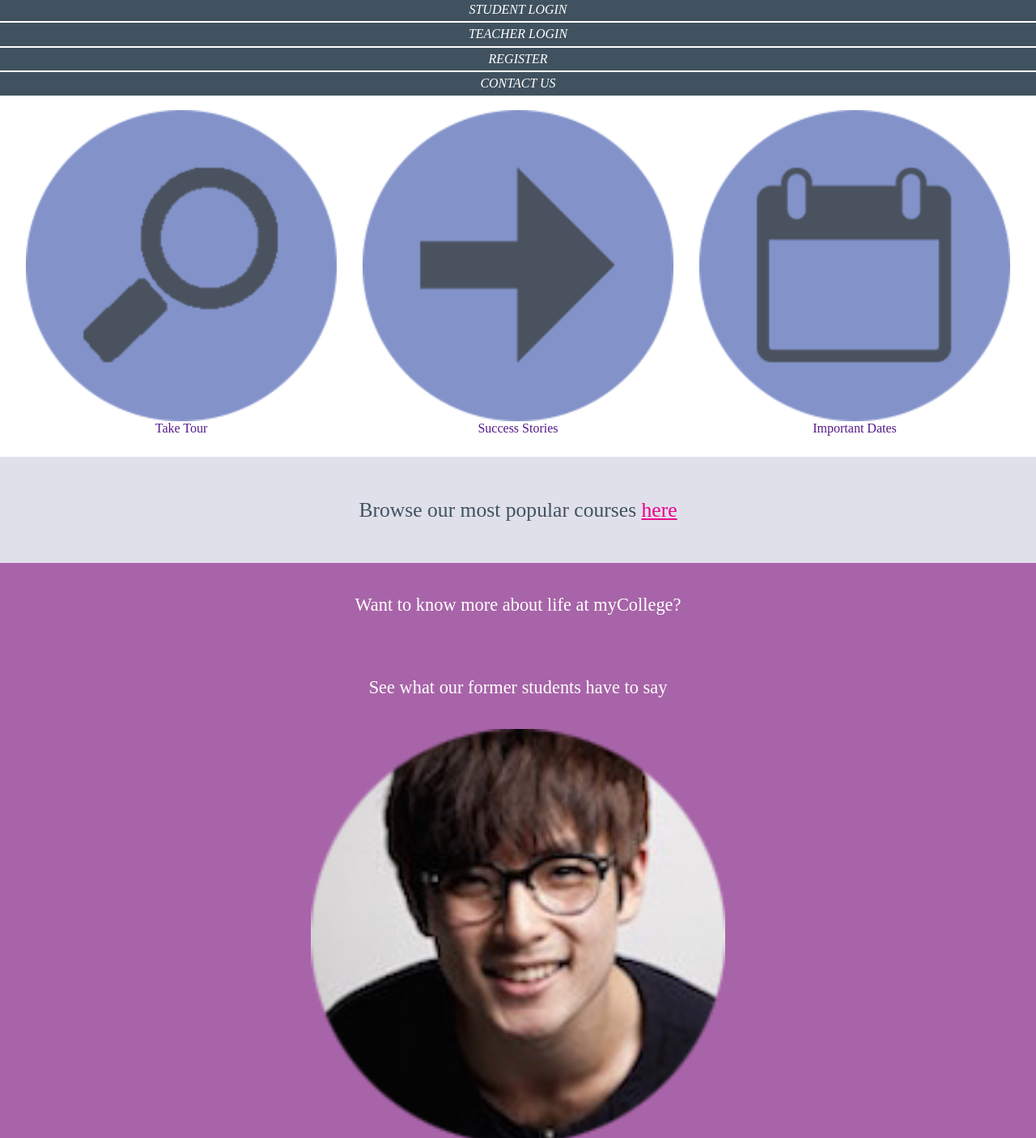
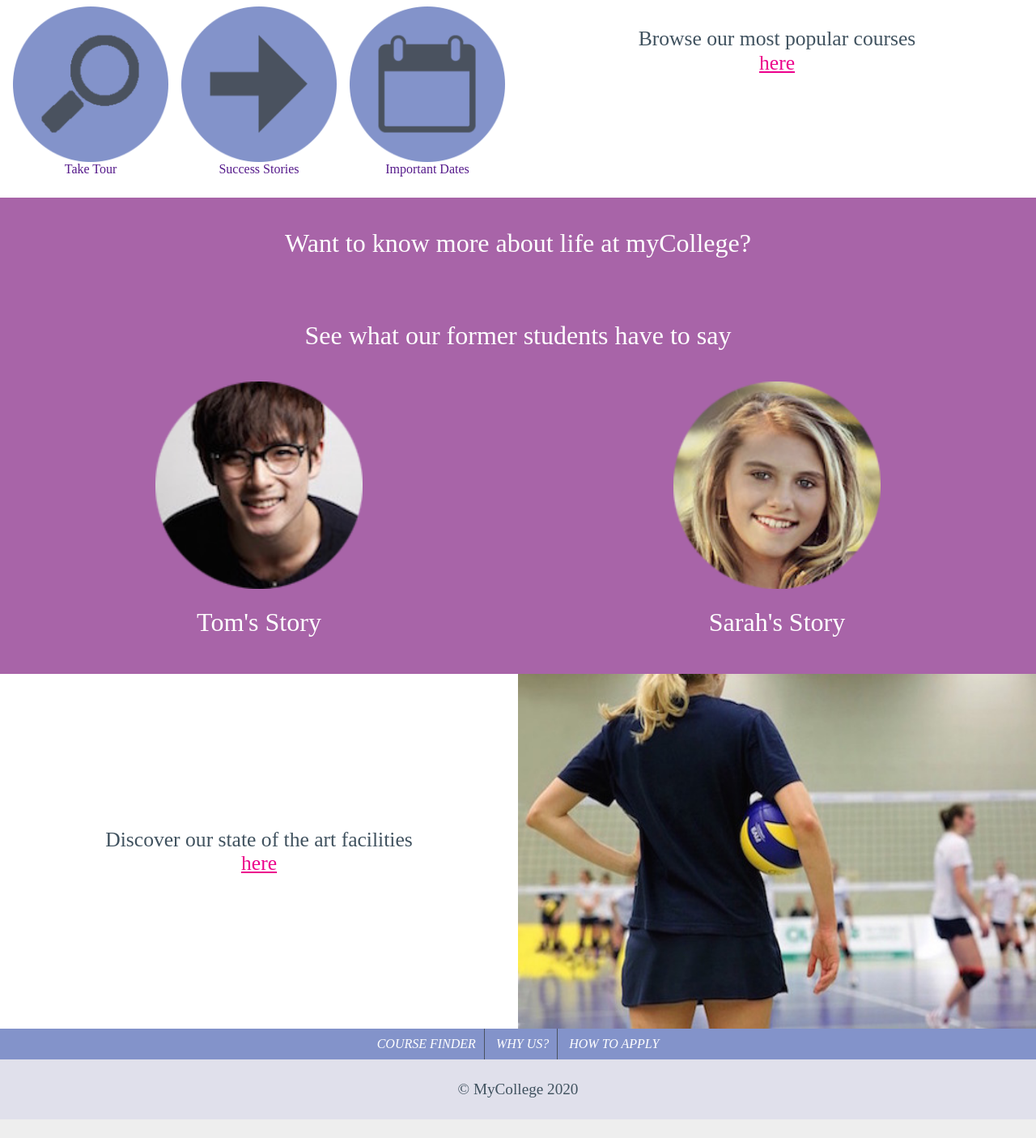
Before and after one commit to delphinedara/my-college, a plain HTML site: page index.html in a window 1280 px wide. Shown: the part 978-2383 px from the top of the page at 81% size. After the commit the page ends 2360 px from the top, so only its background shows below. Drawn offline with Linux system fonts and the light colour scheme.

Commit message:
added tablet styling

```diff
--- a/css/style.css
+++ b/css/style.css
@@ -151,3 +151,123 @@ footer p {
     padding-bottom: 2%;
     background: white;
 }
+
+/*-----DEVICES >600PX ----*/
+@media screen and (min-width: 600px){
+
+/*TOP MENU */
+
+header ul{
+    position: absolute;
+    top: 8%;
+    text-align: center;
+    background: white;
+}
+
+header li, header li a {
+    display: inline-block;
+    background-color: transparent;
+    border-bottom: none;
+    color: #4a525f;
+    padding: 5px;
+
+}
+
+header li{
+    border-right:1px solid #4a525f ;
+}
+
+header li:last-child {
+    border-right: none;
+}
+
+header li:hover, header li a:hover {
+    background-color: #d8cccc;
+}
+/*TOP MENU END */
+
+header p{
+    bottom: 40%;
+    font-size: 2em;
+}
+
+#apply-btn {
+    bottom: 30%;
+}
+
+.row1-1{
+    width: 50%;
+    margin-top: 2%;
+}
+.row1-2 {
+    display: flex;
+    width: 50%;
+    justify-content: center;
+    align-items: center;
+    background: white;
+}
+
+.row1-2 p{
+    max-width: 60%;
+
+}
+
+.row2 p{
+    font-size: 2em;
+}
+.sarah, .tom {
+    width: 50%;
+    float: left;
+    padding-bottom: 2%;
+}
+
+.row3{
+    display: flex;
+}
+
+.row3-left{
+    display: flex;
+    flex: 1;
+    justify-content: center;
+    align-items: center;
+    background: white;
+}
+
+.row3-left p{
+    max-width: 60%;
+}
+
+.row3-right {
+    flex: 1;
+}
+
+/*FOOTER MENU */
+footer ul{
+    text-align: center;
+    background: #8393ca;
+    margin: 0;
+}
+
+footer li, footer li a {
+    display: inline-block;
+    background-color: transparent;
+    border-bottom: none;
+    padding:5px;
+}
+
+footer li {
+    border-right: 1px solid #4a525f;
+}
+footer li:last-child {
+    border-right: none;
+}
+
+footer li:hover, footer li a:hover{
+    background-color: #3e486a;
+}
+footer p{
+    padding-top: 2%;
+    background: #e0e0eb ;
+    font-size: 1.2em;
+}
+}
```
